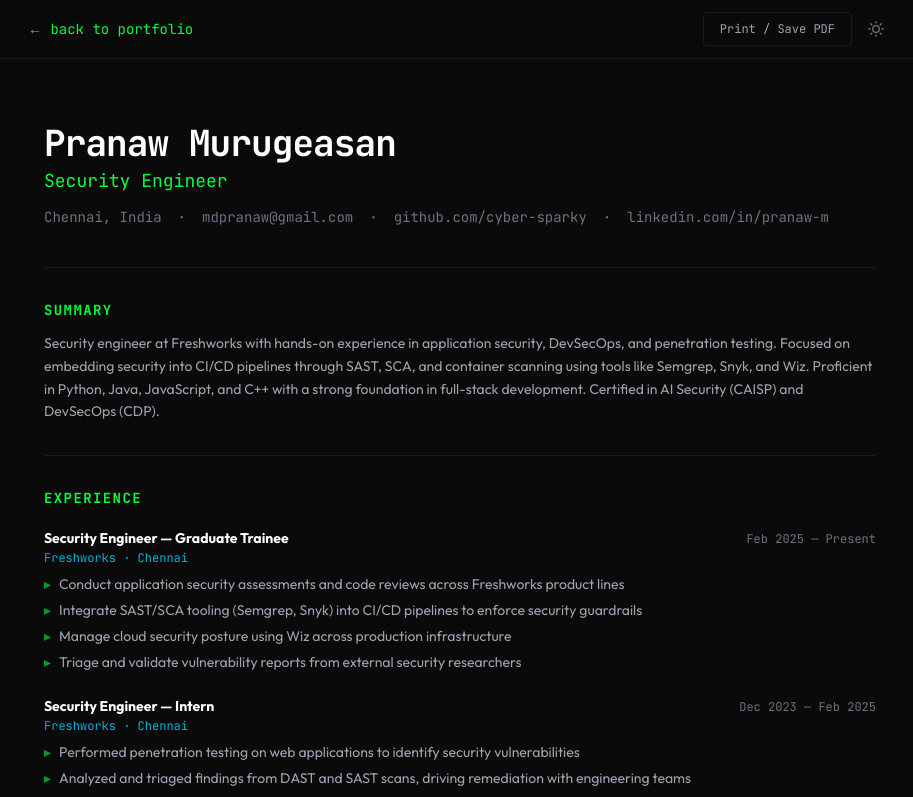
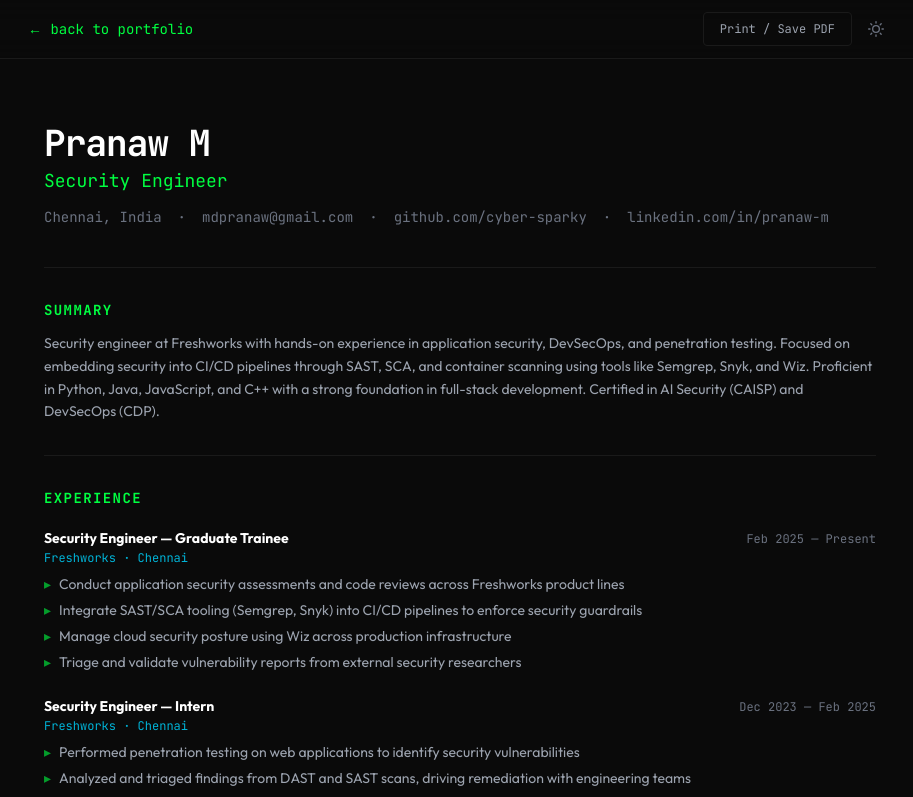
Before and after one commit to cyber-sparky/portfolio, a Next.js app: page /resume in a window 1280 px wide. Shown: the top 797 px of the page, without its empty margins (180-1093 px from the left). Built offline with nearby package versions, Linux system fonts and the light colour scheme.

Commit message:
name modify

```diff
--- a/app/layout.tsx
+++ b/app/layout.tsx
@@ -18,7 +18,7 @@
 export const metadata: Metadata = {
   title: 'cybersparky_ | Security Engineer',
   description:
-    'Portfolio of Pranaw Murugeasan — security engineer specializing in application security, DevSecOps, and building secure CI/CD pipelines.',
+    'Portfolio of Pranaw M — security engineer specializing in application security, DevSecOps, and building secure CI/CD pipelines.',
   keywords: [
     'security engineer',
     'application security',
@@ -28,7 +28,7 @@
     'container security',
     'cybersparky',
   ],
-  authors: [{ name: 'Pranaw Murugeasan' }],
+  authors: [{ name: 'Pranaw M' }],
   openGraph: {
     title: 'cybersparky_ | Security Engineer',
     description:
--- a/app/resume/page.tsx
+++ b/app/resume/page.tsx
@@ -3,8 +3,8 @@
 import ThemeToggle from '@/app/components/ThemeToggle';
 
 export const metadata: Metadata = {
-  title: 'Resume — Pranaw Murugeasan | Security Engineer',
-  description: 'Resume of Pranaw Murugeasan, Security Engineer at Freshworks.',
+  title: 'Resume — Pranaw M | Security Engineer',
+  description: 'Resume of Pranaw M, Security Engineer at Freshworks.',
 };
 
 export default function ResumePage() {
@@ -52,7 +52,7 @@
         {/* Header */}
         <header className="mb-8 sm:mb-10">
           <h1 className="text-3xl sm:text-4xl font-bold font-mono text-primary tracking-tight">
-            Pranaw Murugeasan
+            Pranaw M
           </h1>
           <p className="accent text-neon-green font-mono text-base sm:text-lg mt-1">
             Security Engineer
```
